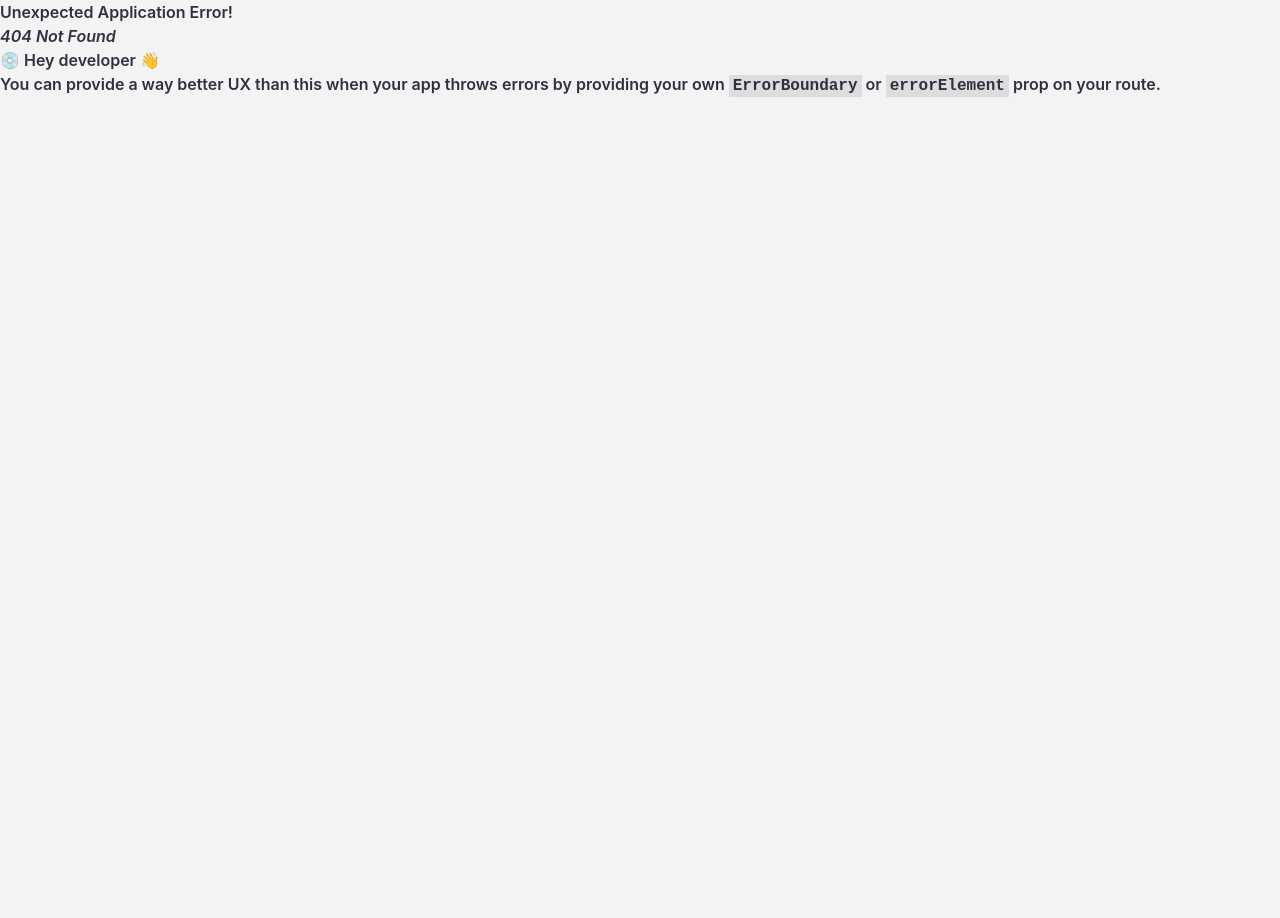
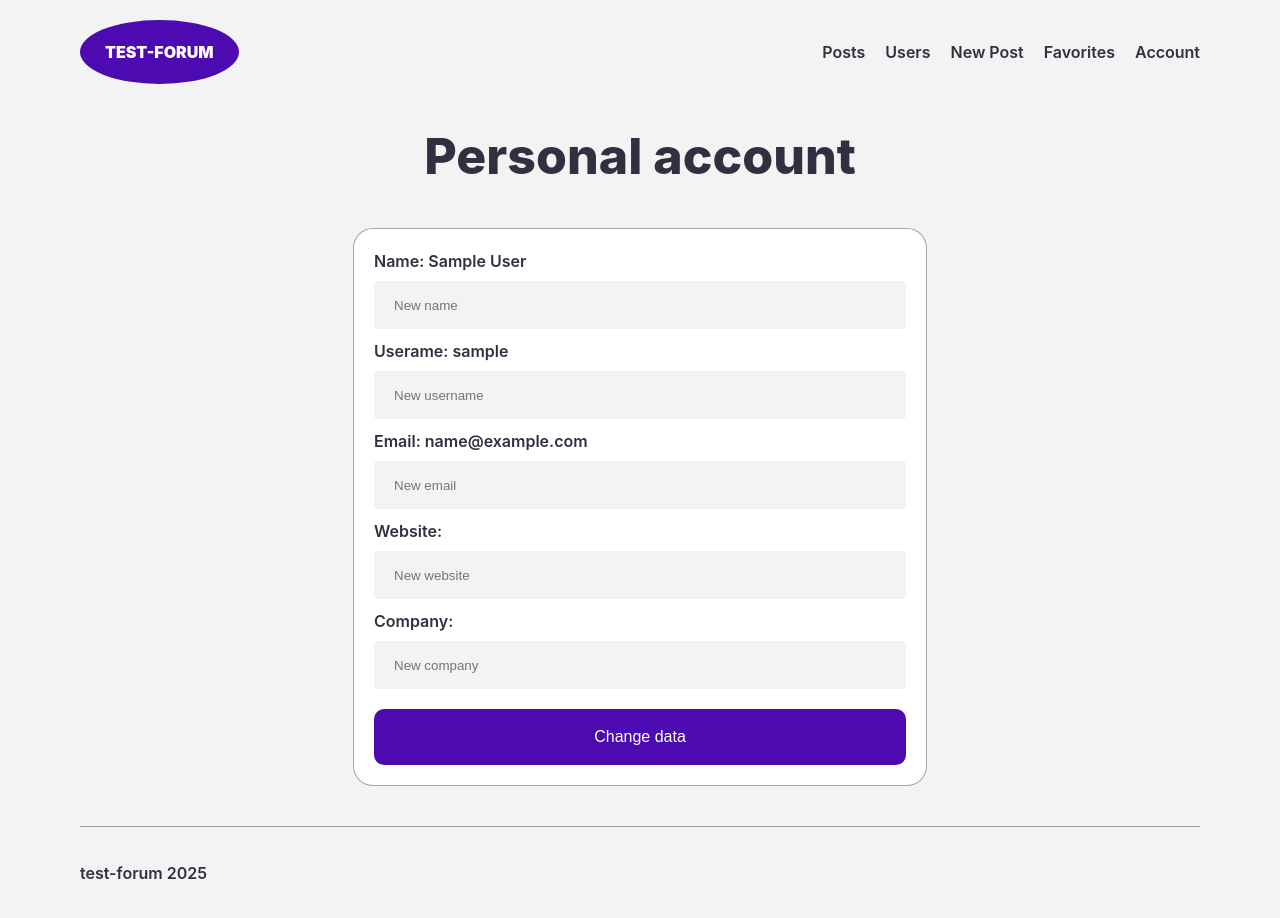
Before and after one commit to MashSHliapa/test-forum, a React (Vite) app: page /personal-account in a window 1280 px wide. Before the commit this address had no page. Before the commit the page ends 800 px from the top, so only its background shows below. Built offline with nearby package versions, Linux system fonts and the light colour scheme; sample sign-in values are in the browser's storage.

Commit message:
feat(pages): create PersonalAccount

```diff
--- a/src/components/Header/Header.tsx
+++ b/src/components/Header/Header.tsx
@@ -15,11 +15,14 @@ export function Header() {
             <NavLink to="/users" className="header__item link">
               Users
             </NavLink>
+            <NavLink to="/create-post" className="header__item link">
+              New Post
+            </NavLink>
             <NavLink to="/favorites" className="header__item link">
               Favorites
             </NavLink>
-            <NavLink to="/create-post" className="header__item link">
-              New Post
+            <NavLink to="/personal-account" className="header__item link">
+              Account
             </NavLink>
           </nav>
           <div className="header__burger">
--- /dev/null
+++ b/src/pages/PersonalAccount/PersonalAccount.tsx
@@ -0,0 +1,133 @@
+import { useState, type ChangeEvent } from 'react';
+import { useForm } from 'react-hook-form';
+import { getFromLocalStorage } from '../../helpers/getFromLocalStorage';
+import { setToLocalStorage } from '../../helpers/setToLocalStorage';
+import type { FormDataType } from '../../types/interfaces';
+
+export function PersonalAccount() {
+  const [user, setUser] = useState(getUserData);
+  const [newUserData, setNewUserData] = useState(getUserData);
+  const { register, reset } = useForm<FormDataType>({
+    mode: 'onChange',
+  });
+
+  function getUserData() {
+    const userData = getFromLocalStorage('user');
+    return userData;
+  }
+
+  function handleChangeData(event: ChangeEvent<HTMLInputElement>) {
+    const { id, value } = event.target;
+    const idToKeyMap: { [key: string]: keyof FormDataType } = {
+      'name-account': 'name',
+      'username-account': 'username',
+      'email-account': 'email',
+      'website-account': 'website',
+      'company-account': 'company',
+    };
+
+    const key = idToKeyMap[id];
+    if (key) {
+      setNewUserData((prev: FormDataType) => ({ ...prev, [key]: value }));
+    }
+  }
+
+  function handleSubmitForm(event: ChangeEvent<HTMLFormElement>) {
+    event.preventDefault();
+    try {
+      setToLocalStorage('user', newUserData);
+      setUser(newUserData);
+      reset();
+      alert('Data updated successfully');
+    } catch (error) {
+      return <div className="text-danger">Something went wrong</div>;
+    }
+  }
+
+  return (
+    <div className="personal-account">
+      <div className="personal-account__container _container">
+        <div className="personal-account__body body">
+          <h3 className="personal-account__title title">Personal account</h3>
+          <div className="personal-account__sign-in sign-in">
+            <form action="#" className="sign-in__form card-body" onSubmit={handleSubmitForm}>
+              <div className="sign-in__item">
+                <label htmlFor="name-account" className="sign-in__label">
+                  Name: {user.name}
+                </label>
+                <input
+                  id="name-account"
+                  type="text"
+                  className="sign-in__input"
+                  placeholder="New name"
+                  {...register('name')}
+                  onChange={handleChangeData}
+                />
+              </div>
+
+              <div className="sign-in__item">
+                <label htmlFor="username-account" className="sign-in__label">
+                  Userame: {user.username}
+                </label>
+                <input
+                  id="username-account"
+                  type="text"
+                  className="sign-in__input"
+                  placeholder="New username"
+                  {...register('username')}
+                  onChange={handleChangeData}
+                />
+              </div>
+
+              <div className="sign-in__item">
+                <label htmlFor="email-account" className="sign-in__label">
+                  Email: {user.email}
+                </label>
+                <input
+                  id="email-account"
+                  type="text"
+                  className="sign-in__input"
+                  placeholder="New email"
+                  {...register('email')}
+                  onChange={handleChangeData}
+                />
+              </div>
+
+              <div className="sign-in__item">
+                <label htmlFor="website-account" className="sign-in__label">
+                  Website: {user.website}
+                </label>
+                <input
+                  id="website-account"
+                  type="text"
+                  className="sign-in__input"
+                  placeholder="New website"
+                  {...register('website')}
+                  onChange={handleChangeData}
+                />
+              </div>
+
+              <div className="sign-in__item">
+                <label htmlFor="company-account" className="sign-in__label">
+                  Company: {user.company}
+                </label>
+                <input
+                  id="company-account"
+                  type="text"
+                  className="sign-in__input"
+                  placeholder="New company"
+                  {...register('company')}
+                  onChange={handleChangeData}
+                />
+              </div>
+
+              <button type="submit" className="sign-in__button button">
+                Change data
+              </button>
+            </form>
+          </div>
+        </div>
+      </div>
+    </div>
+  );
+}
--- a/src/router.tsx
+++ b/src/router.tsx
@@ -8,6 +8,7 @@ import { SignIn } from './pages/SignIn/SignIn';
 import { ProtectedRoute } from './components/ProtectedRoute/ProtectedRoute';
 import { LayoutSignIn } from './components/LayoutSignIn/LayoutSignIn';
 import { CreatePost } from './pages/CreatePost/CreatePost';
+import { PersonalAccount } from './pages/PersonalAccount/PersonalAccount';
 
 export const router = createBrowserRouter([
   {
@@ -53,6 +54,14 @@ export const router = createBrowserRouter([
           </ProtectedRoute>
         ),
       },
+      {
+        path: '/personal-account',
+        element: (
+          <ProtectedRoute>
+            <PersonalAccount />
+          </ProtectedRoute>
+        ),
+      },
     ],
   },
   {
```
